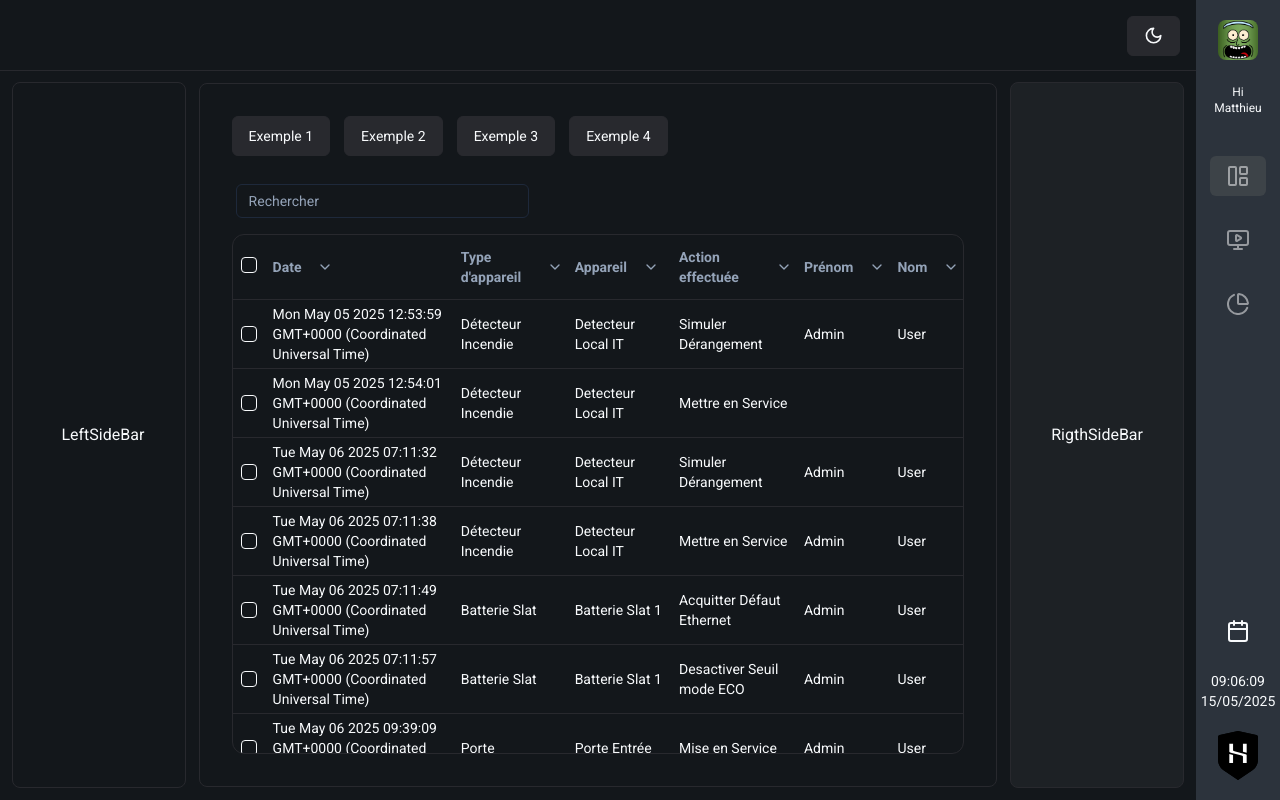
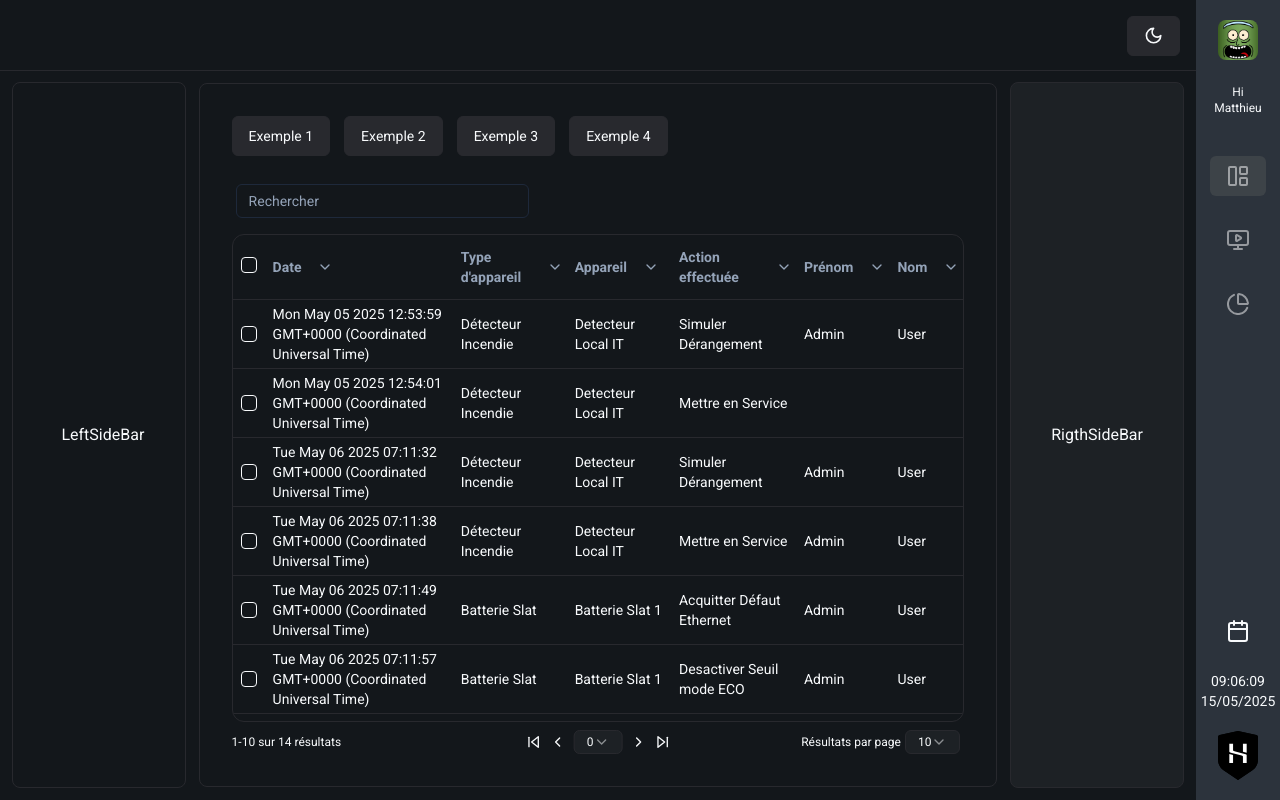
Before and after one commit to pgrandne/hubimat, a Next.js app: page / in a window 1280 px wide. Built offline with nearby package versions, Linux system fonts and the light colour scheme.

Commit message:
Addd pagination (no skip forward or backward)

```diff
--- a/components/Structure/components/AdvancedTable/AdvancedTable.tsx
+++ b/components/Structure/components/AdvancedTable/AdvancedTable.tsx
@@ -1,5 +1,5 @@
-import TanstackTableImplementation from "./TanstackTableImplementation";
-import { Children, PropsWithChildren, ReactElement, useState } from 'react';
+import TanstackTableImplementation, { AdvancedTablePropsMethods } from "./TanstackTableImplementation";
+import { Children, PropsWithChildren, ReactElement, useRef, useState } from 'react';
 import { ColumnDef, Row, Table } from "@tanstack/react-table";
 import HeaderCell from "./HeaderCell";
 import { Checkbox } from "@/components/ui/checkbox";
@@ -17,6 +17,7 @@ interface Props {
   className?: string,
   enableGeneralSearch?: boolean
   enableRowSelection?: boolean
+  initialPageSize?: number
 }
 
 function isComponent(object: any, componentName: string) {
@@ -69,6 +70,9 @@ const selectColumn: ColumnDef<any, unknown> = {
 const AdvancedTable = (props: PropsWithChildren<Props>) => {
 
   const [globalFilter, setGlobalFilter] = useState<string>()
+  const tableRef = useRef<AdvancedTablePropsMethods>()
+  const [pagination, setPagination] = useState({ pageIndex: 0, pageSize: (props.initialPageSize) ? props.initialPageSize : 10 })
+  // const [pageSize, setPageSize] = useState<number>((props.initialPageSize) ? props.initialPageSize : 10)
 
   // if (props.data.length == 0) return <TanstackTableImplementation columns={[]} data={props.data}/>
 
@@ -86,7 +90,7 @@ const AdvancedTable = (props: PropsWithChildren<Props>) => {
                     ? Object.assign({}, ...(AdvancedTableBodyRow.props.children.map((rowCell: ReactElement) => {return {[rowCell.props.accessor]:rowCell}})))
                     : {}
 
-  const columns = accessors.filter(accessor => headers[accessor].props.hidden !== true).map((accessor): ColumnDef<any, unknown> =>
+  const columns = accessors.filter(accessor => headers[accessor].props.hidden !== true).map((accessor): ColumnDef<unknown, unknown> =>
   {
     let isDateColumn : boolean | undefined = undefined // If the column has only undefined values this will stay undefined
     let isNumberColumn : boolean | undefined = undefined
@@ -116,7 +120,7 @@ const AdvancedTable = (props: PropsWithChildren<Props>) => {
     })
 
 
-    const columnDef: ColumnDef<any, unknown> = {
+    const columnDef: ColumnDef<unknown, unknown> = {
       accessorKey: accessor,
       filterFn: isDateColumn ? DateFilterFunction : (isNumberColumn ? NumberFilterFunction : ArrayFilterFunction),
       header: ({ table, column }) => (
@@ -155,7 +159,7 @@ const AdvancedTable = (props: PropsWithChildren<Props>) => {
       }
     }
 
-    columnDef.getGroupingValue = row => ObjectToString(row[accessor])
+    columnDef.getGroupingValue = (row:any) => ObjectToString(row[accessor])
 
     return columnDef
   })
@@ -166,7 +170,51 @@ const AdvancedTable = (props: PropsWithChildren<Props>) => {
 
   return <>
     <Input className="mb-4 max-w-[40%]" placeholder="Rechercher" onChange={(e) => { setGlobalFilter(e.target.value) }} />
-    <TanstackTableImplementation columns={columns} data={props.data} className={props.className} globalFilterValue={globalFilter} showNumber={(n:number) => {console.log(n)}} />
+    <TanstackTableImplementation ref={tableRef} columns={columns} data={props.data} className={props.className} globalFilterValue={globalFilter} pagination={pagination} setPagination={setPagination}/>
+    <div className="flex w-full items-center text-xs mt-2" style={{justifyContent:'space-between', position:'relative'}}>
+      <div>{pagination.pageIndex*pagination.pageSize+1}-{Math.min(pagination.pageSize*(pagination.pageIndex+1), (tableRef.current)?tableRef.current.getFilteredDataSize():0) } sur {(tableRef.current)?tableRef.current.getFilteredDataSize():0} résultats</div>
+      <div className="flex items-center" style={{position:'absolute', left:'50%', transform:'translateX(-50%)'}}>
+        <Button variant={"ghost"} className="p-1 h-fit"><SkipBack className="w-4 h-4"/></Button>
+        <Button variant={"ghost"} className="p-1 h-fit" onClick={ () => {if (tableRef.current) tableRef.current.previousPage()}}><ChevronLeft className="w-4 h-4"/></Button>
+        <Select onValueChange={
+              (value) => {
+
+              }
+          }
+          defaultValue={"0"}
+        >
+          <SelectTrigger className="min-w-0 w-fit text-xs h-[2em]">
+            <SelectValue />
+          </SelectTrigger>
+          <SelectContent className="min-w-0 w-full">
+              <SelectItem className="text-xs" value="0">0</SelectItem>
+              <SelectItem className="text-xs" value="1">1</SelectItem>
+              <SelectItem className="text-xs" value="2">2</SelectItem>
+          </SelectContent>
+        </Select>
+        <Button variant={"ghost"} className="p-1 h-fit" onClick={ () => {if (tableRef.current) tableRef.current.nextPage()}}><ChevronRight className="w-4 h-4"/></Button>
+        <Button variant={"ghost"} className="p-1 h-fit"><SkipForward className="w-4 h-4"/></Button>
+      </div>
+      <div className="flex items-center">
+        Résultats par page
+        <Select onValueChange={(value) => {if (tableRef.current) {tableRef.current.setPageSize(Number(value))}}}
+          defaultValue={String(pagination.pageSize)}
+        >
+          <SelectTrigger className="min-w-0 w-fit text-xs h-[2em]">
+            <SelectValue />
+          </SelectTrigger>
+          <SelectContent className="min-w-0 w-full">
+              <SelectItem className="text-xs" value="5">5</SelectItem>
+              <SelectItem className="text-xs" value="10">10</SelectItem>
+              <SelectItem className="text-xs" value="15">15</SelectItem>
+              <SelectItem className="text-xs" value="20">20</SelectItem>
+              <SelectItem className="text-xs" value="25">25</SelectItem>
+              <SelectItem className="text-xs" value="50">50</SelectItem>
+              <SelectItem className="text-xs" value="100">100</SelectItem>
+          </SelectContent>
+        </Select>
+      </div>
+    </div>
   </>
 }
 
--- a/components/Structure/components/AdvancedTable/TanstackTableImplementation.tsx
+++ b/components/Structure/components/AdvancedTable/TanstackTableImplementation.tsx
@@ -14,6 +14,9 @@ import {
   getGroupedRowModel,
   getExpandedRowModel,
   getPaginationRowModel,
+  Updater,
+  PaginationState,
+  OnChangeFn,
 } from "@tanstack/react-table"
 
 import {
@@ -25,7 +28,7 @@ import {
   TableRow,
 } from "@/components/ui/table"
 
-import { useEffect, useState } from "react"
+import { forwardRef, Ref, useEffect, useImperativeHandle, useState } from "react"
 import { ChevronDown, ChevronRight } from "lucide-react"
 
 interface AdvancedTableProps<TData, TValue> {
@@ -33,21 +36,33 @@ interface AdvancedTableProps<TData, TValue> {
   data: TData[]
   className?: string
   globalFilterValue?: string
-  showNumber: Function
+  pagination:PaginationState
+  setPagination:OnChangeFn<PaginationState>
 }
 
-export default function TanstackTableImplementation<TData, TValue>({
+export interface AdvancedTablePropsMethods {
+  nextPage: () => void
+  previousPage: () => void
+  setPageSize: (pageSize: number) => void
+  getPageCount: () => number
+  getPageIndex: () => number
+  getFilteredDataSize: () => number
+}
+
+const TanstackTableImplementation = forwardRef(<TData, TValue>({
   columns,
   data,
   className,
-  globalFilterValue
-}: AdvancedTableProps<TData, TValue>) {
+  globalFilterValue,
+  pagination,
+  setPagination
+}: AdvancedTableProps<TData, TValue>, ref: Ref<unknown> | undefined) => {
   const [rowSelection, setRowSelection] = useState({})
   const [sorting, setSorting] = useState<SortingState>([])
   const [columnFilters, setColumnFilters] = useState<ColumnFiltersState>([])
   const [globalFilter, setGlobalFilter] = useState<string>()
-  const [pagination, setPagination] = useState({pageIndex: 0, pageSize: 10});
   useEffect(() => setGlobalFilter(globalFilterValue), [globalFilterValue])
+
   const table = useReactTable({
     data,
     columns,
@@ -63,6 +78,7 @@ export default function TanstackTableImplementation<TData, TValue>({
     getExpandedRowModel: getExpandedRowModel(),
     globalFilterFn: 'includesString',
     getPaginationRowModel: getPaginationRowModel(),
+    onPaginationChange: setPagination,
     state: {
       rowSelection,
       sorting,
@@ -74,9 +90,19 @@ export default function TanstackTableImplementation<TData, TValue>({
       columnPinning: {
         left: ['select'],
         right: ['actions'],
-      },
+      }
     }
   })
+
+  useImperativeHandle(ref, () => ({
+    nextPage: () => {if (table.getCanNextPage()) table.nextPage()},
+    previousPage: table.previousPage,
+    setPageSize: (pageSize: number) => { table.setPageSize(pageSize); table.resetPageIndex(); },
+    getPageCount: table.getPageCount,
+    getPageIndex: () => pagination.pageIndex,
+    getFilteredDataSize: () => table.getRowCount()
+  }));
+  // useEffect(() => table.setPageSize(pageSize), [pageSize])
 
   return (
     <div className={"rounded-xl border overflow-y-auto max-h-full "+className||''}>
@@ -137,4 +163,6 @@ export default function TanstackTableImplementation<TData, TValue>({
       </Table>
     </div>
   )
-}
+})
+
+export default TanstackTableImplementation
```
